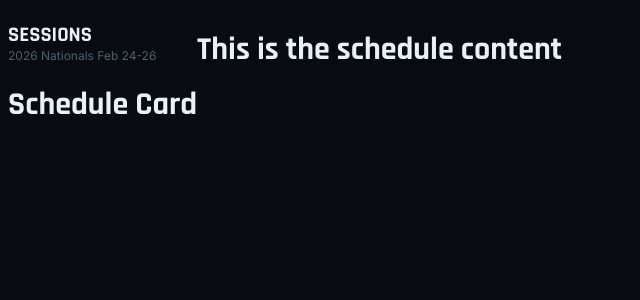
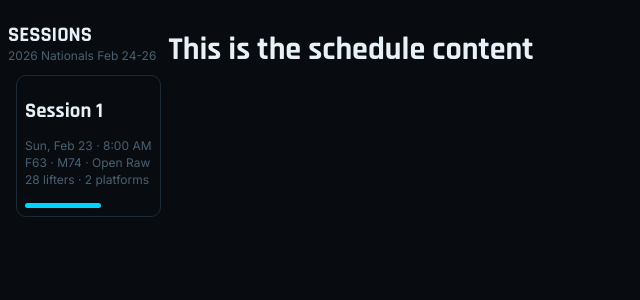
Before and after one commit to kbongco/meet-lifting-track, a Next.js app: page /schedule in a window 1280 px wide. Shown: the top 300 px of the page, without its empty margins (0-640 px from the left). Built offline with nearby package versions, Linux system fonts and the light colour scheme.

Commit message:
started working on scheduling cards

```diff
--- a/Components/ui/ScheduleCard/ScheduleCard.scss
+++ b/Components/ui/ScheduleCard/ScheduleCard.scss
@@ -0,0 +1,24 @@
+@import '../../../app/styles/globals.scss';
+@import '../../../app/styles/variables.scss';
+
+.chbi-lifting-schedule-card-container {
+  border: 1px solid $color-border;
+  border-radius: 10px;
+  margin-left: 8px;
+  margin-right: 8px;
+  padding: 8px;
+  .chbi-lifting-schedule-header {
+    font-size: 1.3rem;
+  }
+
+  .chbi-lifting-schedule-info {
+      color: $color-text-muted;
+      font-size: 0.75rem;
+      margin-top: 0;
+
+      .chbi-lifting-info {
+        margin-bottom: 2px;
+        margin-top: 2px;
+      }
+  }
+}
--- a/Components/ui/ScheduleCard/ScheduleCard.tsx
+++ b/Components/ui/ScheduleCard/ScheduleCard.tsx
@@ -1,7 +1,16 @@
+import ScheduleProgress from '../ScheduleProgress/ScheduleProgress';
+import './ScheduleCard.scss';
+
 export default function ScheduleCards() {
   return (
-    <>
-      <h1>Schedule Card</h1>
-    </>
+    <div className='chbi-lifting-schedule-card-container'>
+      <h1 className='chbi-lifting-schedule-header '>Session 1</h1>
+      <div className='chbi-lifting-schedule-info'>
+        <p className='chbi-lifting-info'>Sun, Feb 23 · 8:00 AM</p>
+        <p className='chbi-lifting-info'>F63 · M74 · Open Raw</p>
+        <p className='chbi-lifting-info'>28 lifters · 2 platforms</p>
+      </div>
+      <ScheduleProgress/>
+    </div>
   )
 }
--- /dev/null
+++ b/Components/ui/ScheduleProgress/ScheduleProgress.scss
@@ -0,0 +1,10 @@
+@import '../../../app/styles/globals.scss';
+@import '../../../app/styles/variables.scss';
+
+.chbi-lifting-progress-container {
+    background-color: $color-accent;
+    border-radius: 20px;
+    height: 5px;
+    margin-top: 16px;
+    width: 60%;
+}
--- /dev/null
+++ b/Components/ui/ScheduleProgress/ScheduleProgress.tsx
@@ -0,0 +1,11 @@
+import './ScheduleProgress.scss'
+
+export default function ScheduleProgress() {
+  return (
+    <div className='chbi-lifting-progress-container'>
+      <div className='chbi-lifting-progress-fill'>
+        <span className='chbi-lifting-progress-span'></span>
+      </div>
+    </div>
+  )
+}
```
